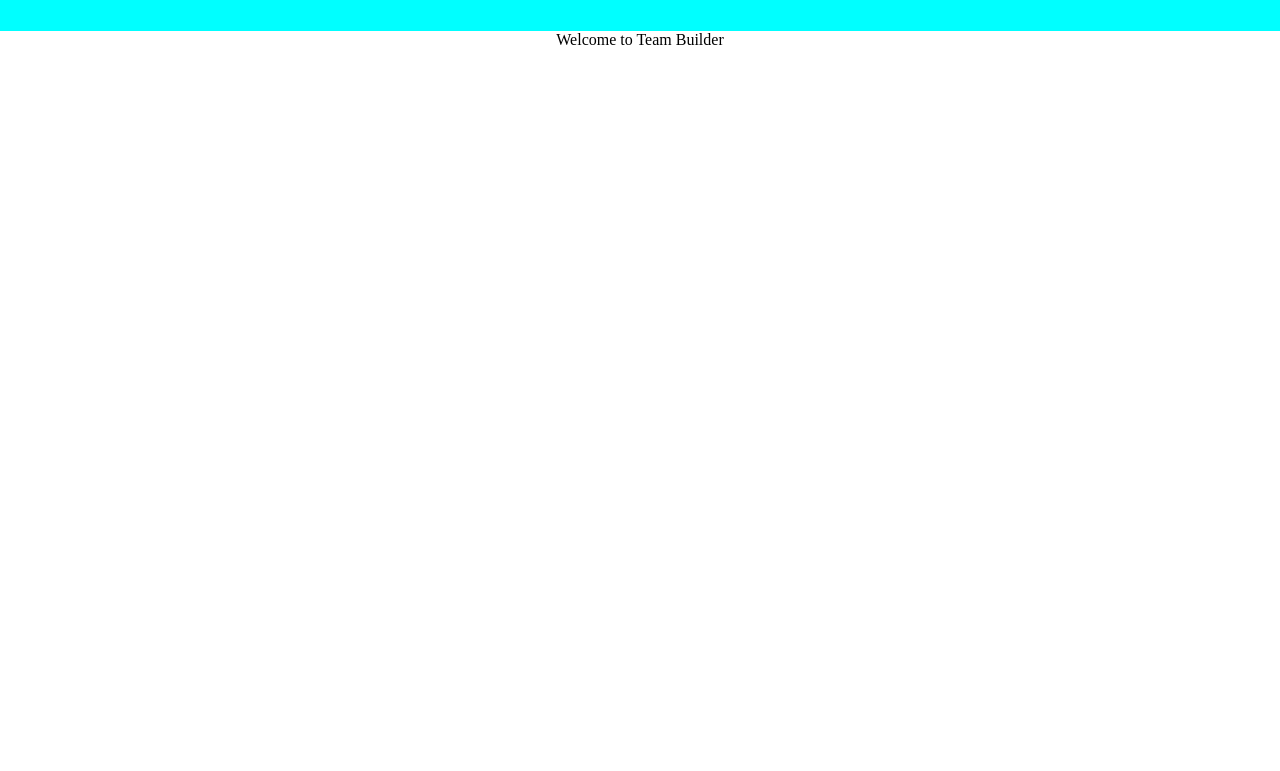
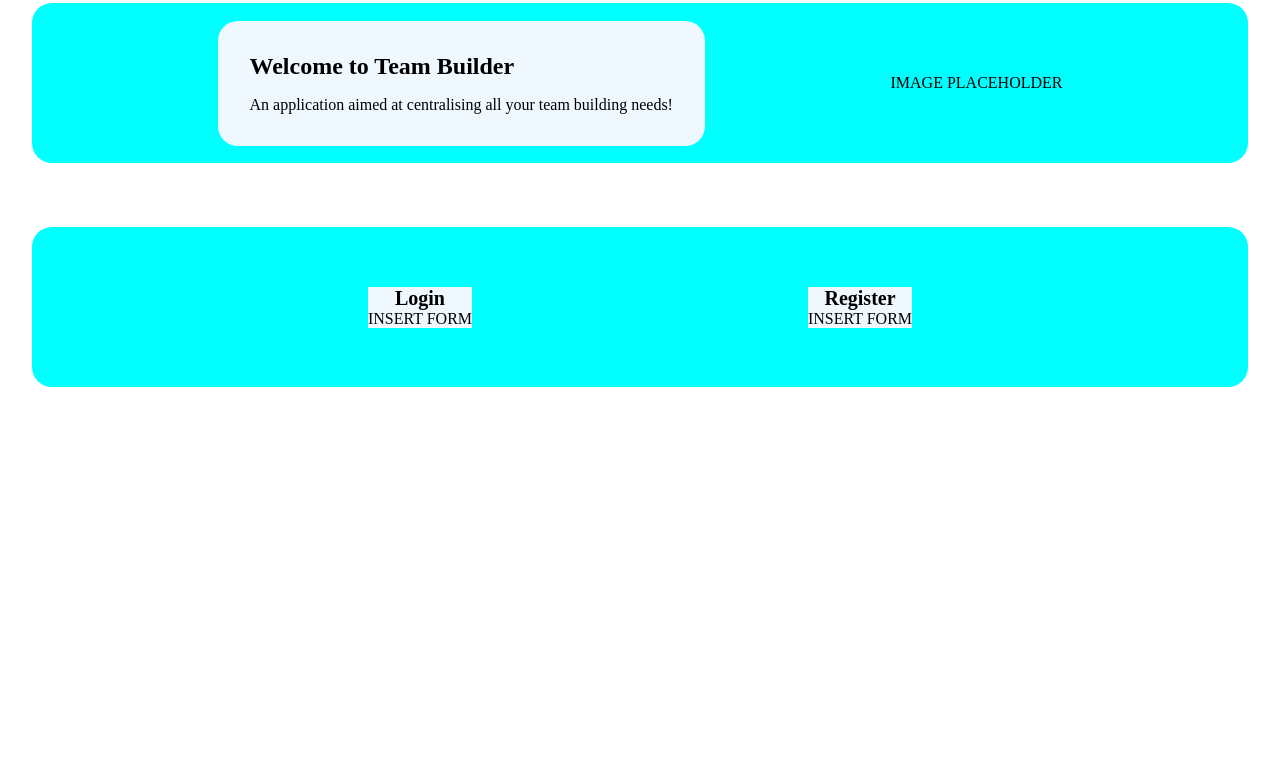
Before and after one commit to ldearsley2/TeamBuilder, a website: page public/index.html in a window 1280 px wide. Shown: the part 95-866 px from the top of the page. Before the commit the page ends 800 px from the top, so only its background shows below. Drawn offline with Linux system fonts and the light colour scheme.

Commit message:
Welcome page
Basic layout, JS file created

```diff
--- a/public/index.html
+++ b/public/index.html
@@ -5,12 +5,13 @@
     <meta http-equiv="X-UA-Compatible" content="IE=edge" />
     <meta name="viewport" content="width=device-width, initial-scale=1.0" />
     <link rel="stylesheet" href="styles/style.css" />
+    <script src="scripts/index.js" defer></script>
     <title>Team Builder</title>
   </head>
   <body>
     <header>
       <div class="title-button">
-        <button class="menu-button">Menu</button>
+        <button class="menu-button" id="menu-button">Menu</button>
       </div>
       <div class="title-main">
         <p>Team Builder</p>
@@ -19,7 +20,26 @@
     </header>
 
     <main>
-      <div class="welcome-container">Welcome to Team Builder</div>
+      <div class="welcome-container">
+        <div class="welcome-info">
+          <p class="welcome-title">Welcome to Team Builder</p>
+          <p class="welcome-text">
+            An application aimed at centralising all your team building needs!
+          </p>
+        </div>
+        <div class="welcome-img">IMAGE PLACEHOLDER</div>
+      </div>
+
+      <div class="login-reg-container">
+        <div class="login-container">
+          <p class="sub-title">Login</p>
+          <p>INSERT FORM</p>
+        </div>
+        <div class="register-container">
+          <p class="sub-title">Register</p>
+          <p>INSERT FORM</p>
+        </div>
+      </div>
     </main>
   </body>
 </html>
--- /dev/null
+++ b/public/scripts/index.js
@@ -0,0 +1,7 @@
+const menuButton = document.getElementById("menu-button");
+
+console.log(menuButton);
+
+menuButton.addEventListener("click", () => {
+    console.log("You clicked the button")
+});
--- a/public/styles/style.css
+++ b/public/styles/style.css
@@ -13,17 +13,60 @@ header {
     margin: 0;
 }
 
+p {
+    margin: 0;
+    padding: 0;
+}
+
 .title-main {
     font-size: 30px;
 }
 
-.welcome-container {
+main {
     display: flex;
-    justify-content: center;
-    align-items: center;
+    flex-direction: column;
+    padding: 0;
+    margin: 0;
+    height: 100vh;
 }
 
-main {
-    padding: 0;
-    margin: 0;
+.welcome-container,
+.login-reg-container {
+    display: flex;
+    justify-content: space-evenly;
+    align-items: center;
+    background-color: aqua;
+    margin: 2rem;
+    height: 10rem;
+    border-radius: 20px;
 }
+
+.welcome-info {
+    display: flex;
+    justify-content: space-between;
+    align-items: flex-start;
+    flex-direction: column;
+    background-color: aliceblue;
+    padding: 2rem;
+    border-radius: 20px;
+}
+
+.welcome-title {
+    font-size: 1.5rem;
+    font-weight: bold;
+    margin-bottom: 1rem;
+}
+
+.login-container,
+.register-container {
+    display: flex;
+    flex-direction: column;
+    justify-content: space-between;
+    align-items: center;
+    background-color: aliceblue;
+}
+
+.sub-title {
+    font-weight: bold;
+    font-size: 1.25rem;
+}
```
